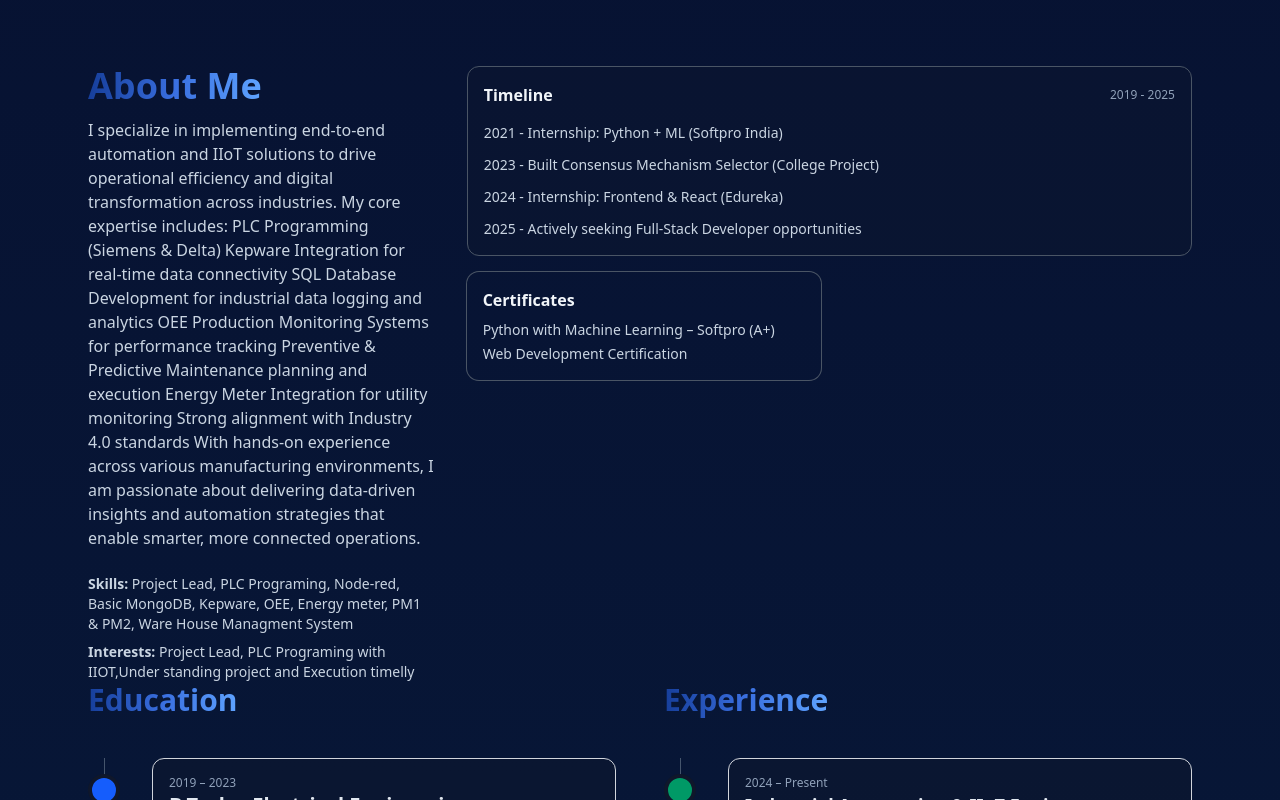
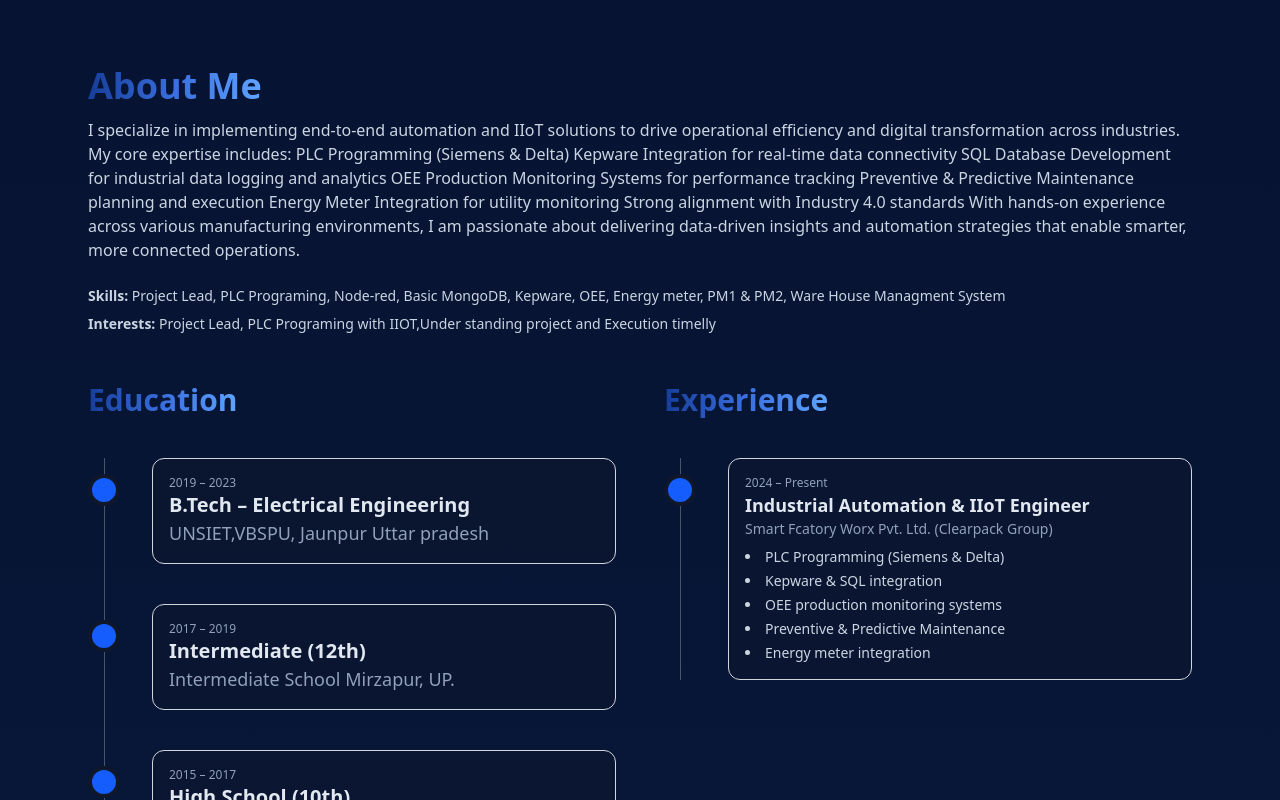
Before and after one commit to Saurabh8115/Saurabh_Smart, a React (Vite) app: page / in a window 1280 px wide. Shown: the part 600-1400 px from the top of the page. Built offline with nearby package versions, Linux system fonts and the light colour scheme.

Commit message:
Initial commit

```diff
--- a/src/pages/about/About.jsx
+++ b/src/pages/about/About.jsx
@@ -4,7 +4,7 @@ const About = () => {
   return (
     <>
     <section id="about" className="w-[90%] mx-auto px-6 py-12">
-        <div  className="grid md:grid-cols-3 gap-8 items-start">
+        <div  className="grid gap-8 items-start">
           <div className="md:col-span-1">
             <h3 className="text-4xl font-bold mb-3  bg-linear-to-r from-[#163e9a] via-[#3a6fe0] to-[#5fa3ff]
                 bg-clip-text text-transparent inline-block">About Me</h3>
@@ -25,40 +25,14 @@ With hands-on experience across various manufacturing environments, I am passion
             </div>
           </div>
 
-          <div className="md:col-span-2">
-            <div className="space-y-4">
-              <div className="bg-slate-900/30 border border-gray-600 rounded-xl p-4">
-                <div className="flex items-center justify-between">
-                  <h4 className="font-semibold">Timeline</h4>
-                  <div className="text-xs text-slate-400">2019 - 2025</div>
-                </div>
-                <ul className="mt-4 space-y-3 text-sm text-slate-300">
-                  <li>2021 - Internship: Python + ML (Softpro India)</li>
-                  <li>2023 - Built Consensus Mechanism Selector (College Project)</li>
-                  <li>2024 - Internship: Frontend & React (Edureka)</li>
-                  <li>2025 - Actively seeking Full-Stack Developer opportunities</li>
-                </ul>
-              </div>
 
-              <div className="grid sm:grid-cols-2 gap-4">
-                <div className="p-4 rounded-xl ring-1 ring-gray-600">
-                  <h5 className="font-semibold mb-2">Certificates</h5>
-                  <ul className="text-sm text-slate-300 space-y-1">
-                    <li>Python with Machine Learning – Softpro (A+)</li>
-                    <li>Web Development Certification</li>
-                  </ul>
-                </div>
-                {/* <div className="p-4 rounded-xl ring-1 ring-slate-700/30">Open-source contributions</div> */}
-              </div>
-            </div>
-          </div>
         </div>
 
 
 
 
 {/* ================= LEFT : EDUCATION ================= */}
-   <div className="grid grid-cols-1 md:grid-cols-2 gap-12">
+   <div className="grid grid-cols-1 md:grid-cols-2 gap-12 mt-12">
 <div>
   <h4 className="font-semibold mb-10 text-3xl bg-linear-to-r from-[#163e9a] via-[#3a6fe0] to-[#5fa3ff]
   bg-clip-text text-transparent inline-block">
@@ -127,7 +101,7 @@ With hands-on experience across various manufacturing environments, I am passion
 
         {/* ITEM */}
         <div className="relative pl-16">
-          <span className="absolute left-0 top-4 w-8 h-8 bg-emerald-600 rounded-full border-4 border-slate-900"></span>
+          <span className="absolute left-0 top-4 w-8 h-8 bg-blue-600 rounded-full border-4 border-slate-900"></span>
           <div className="bg-slate-900/40 border border-gray-300 hover:border-amber-600 rounded-xl p-4">
             <p className="text-xs text-slate-400">2024 – Present</p>
             <p className="text-lg font-semibold text-slate-200">
```
